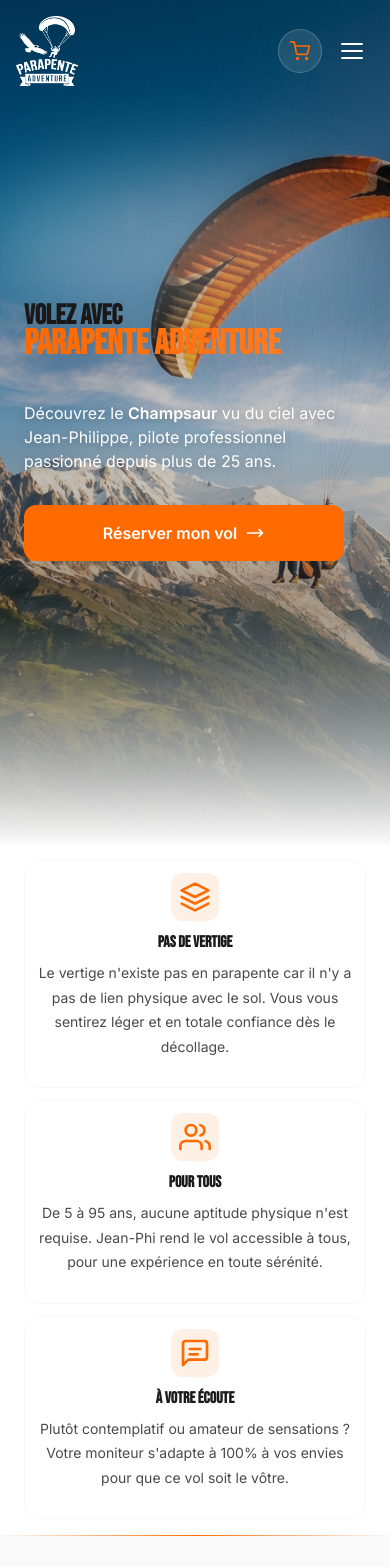
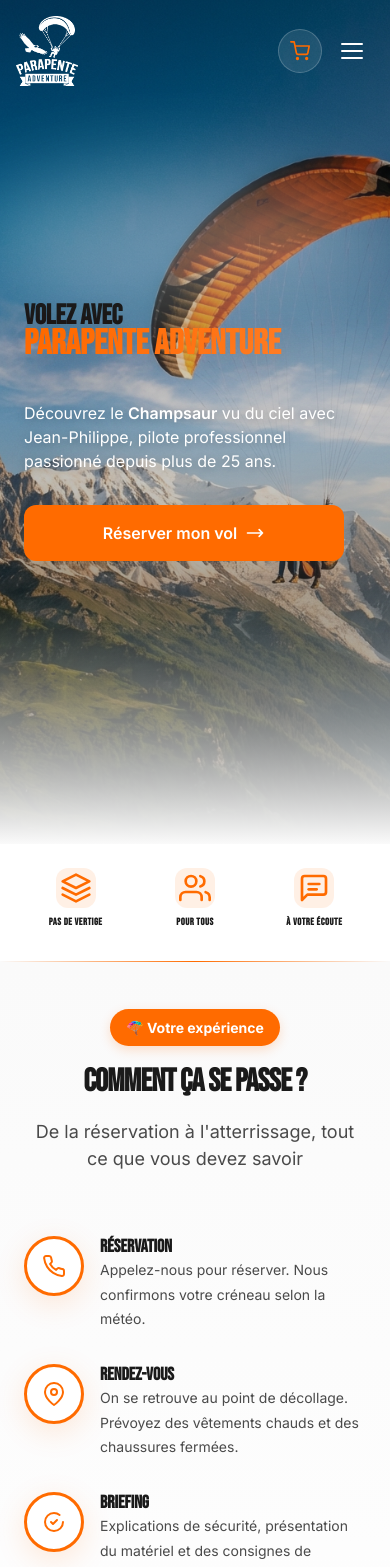
Before and after one commit to parapente-jp/parapente-adventure, a Next.js app: page / in a window 390 px wide. Shown: the top 1567 px of the page. Built offline with nearby package versions, Linux system fonts and the light colour scheme; a web font is replaced by a local one.

Commit message:
feat: implement interactive mobile pop-ups for reassurance section

```diff
--- a/src/components/sections/Reassurance.module.css
+++ b/src/components/sections/Reassurance.module.css
@@ -71,13 +71,133 @@
     }
 
     .grid {
-        grid-template-columns: 1fr;
-        max-width: 500px;
-        margin: 0 auto;
-        gap: var(--space-3);
+        display: flex;
+        /* Changed from grid to flex for better trigger layout */
+        justify-content: center;
+        gap: var(--space-4);
+        max-width: none;
+        margin: 0;
     }
 
     .item {
-        padding: var(--space-3);
+        padding: var(--space-2);
+        background: transparent;
+        border: none;
+        flex: 1;
+        cursor: pointer;
+    }
+
+    .item:hover {
+        transform: translateY(-2px);
+        box-shadow: none;
+        background: transparent;
+    }
+
+    .description {
+        display: none;
+        /* Hide full desc in main view */
+    }
+
+    .title {
+        font-size: 10px;
+        text-transform: uppercase;
+        letter-spacing: 0.5px;
+        margin-top: var(--space-2);
+    }
+
+    .iconWrapper {
+        width: 40px;
+        height: 40px;
+        margin-bottom: 0;
+    }
+
+    /* Modal Styles */
+    .modalOverlay {
+        position: fixed;
+        inset: 0;
+        background: rgba(0, 0, 0, 0.7);
+        backdrop-filter: blur(5px);
+        display: flex;
+        align-items: center;
+        justify-content: center;
+        z-index: 1000;
+        padding: var(--space-6);
+        animation: fadeIn 0.3s ease;
+    }
+
+    .modal {
+        background: white;
+        padding: var(--space-8) var(--space-6);
+        border-radius: var(--radius-2xl);
+        max-width: 400px;
+        width: 100%;
+        position: relative;
+        text-align: center;
+        box-shadow: var(--shadow-2xl);
+        animation: slideUp 0.3s ease;
+    }
+
+    .closeButton {
+        position: absolute;
+        top: var(--space-4);
+        right: var(--space-4);
+        background: var(--color-bg-light);
+        border: none;
+        width: 32px;
+        height: 32px;
+        border-radius: 50%;
+        display: flex;
+        align-items: center;
+        justify-content: center;
+        font-size: 24px;
+        color: var(--color-text-light);
+        cursor: pointer;
+    }
+
+    .modalIcon {
+        width: 64px;
+        height: 64px;
+        background: rgba(var(--color-primary-rgb), 0.1);
+        border-radius: 20px;
+        display: flex;
+        align-items: center;
+        justify-content: center;
+        color: var(--color-primary);
+        margin: 0 auto var(--space-6);
+    }
+
+    .modalTitle {
+        font-family: var(--font-display);
+        font-size: var(--text-2xl);
+        color: var(--color-text);
+        margin-bottom: var(--space-4);
+    }
+
+    .modalDesc {
+        font-size: var(--text-base);
+        color: var(--color-text-light);
+        line-height: var(--leading-relaxed);
     }
 }
+
+@keyframes fadeIn {
+    from {
+        opacity: 0;
+    }
+
+    to {
+        opacity: 1;
+    }
+}
+
+@keyframes slideUp {
+    from {
+        transform: translateY(20px);
+        opacity: 0;
+    }
+
+    to {
+        transform: translateY(0);
+        opacity: 1;
+    }
+}
--- a/src/components/sections/Reassurance.tsx
+++ b/src/components/sections/Reassurance.tsx
@@ -1,10 +1,12 @@
 'use client';
 
+import { useState } from 'react';
 import { useLanguage } from '@/context/LanguageContext';
 import styles from './Reassurance.module.css';
 
 export default function Reassurance() {
     const { t } = useLanguage();
+    const [activeItem, setActiveItem] = useState<string | null>(null);
 
     const items = [
         {
@@ -46,12 +48,18 @@
         }
     ];
 
+    const currentItem = items.find(item => item.id === activeItem);
+
     return (
         <section className={styles.section}>
             <div className={styles.container}>
                 <div className={styles.grid}>
                     {items.map((item) => (
-                        <div key={item.id} className={styles.item}>
+                        <div
+                            key={item.id}
+                            className={styles.item}
+                            onClick={() => setActiveItem(item.id)}
+                        >
                             <div className={styles.iconWrapper}>
                                 {item.icon}
                             </div>
@@ -61,6 +69,20 @@
                     ))}
                 </div>
             </div>
+
+            {/* Mobile Modal */}
+            {activeItem && currentItem && (
+                <div className={styles.modalOverlay} onClick={() => setActiveItem(null)}>
+                    <div className={styles.modal} onClick={e => e.stopPropagation()}>
+                        <button className={styles.closeButton} onClick={() => setActiveItem(null)}>×</button>
+                        <div className={styles.modalIcon}>
+                            {currentItem.icon}
+                        </div>
+                        <h3 className={styles.modalTitle}>{currentItem.title}</h3>
+                        <p className={styles.modalDesc}>{currentItem.desc}</p>
+                    </div>
+                </div>
+            )}
         </section>
     );
 }
```
